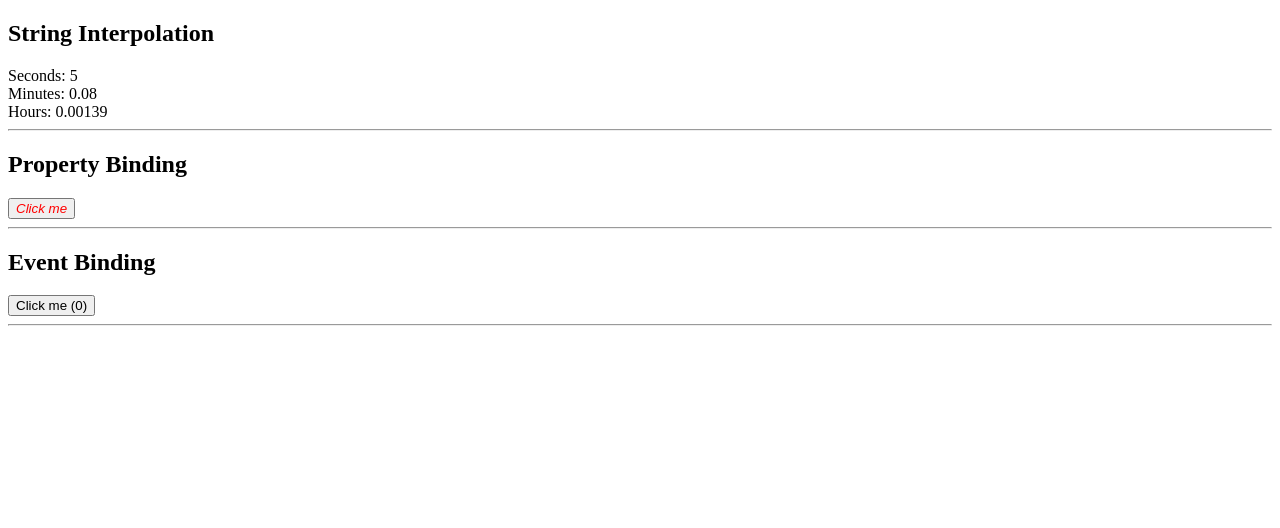
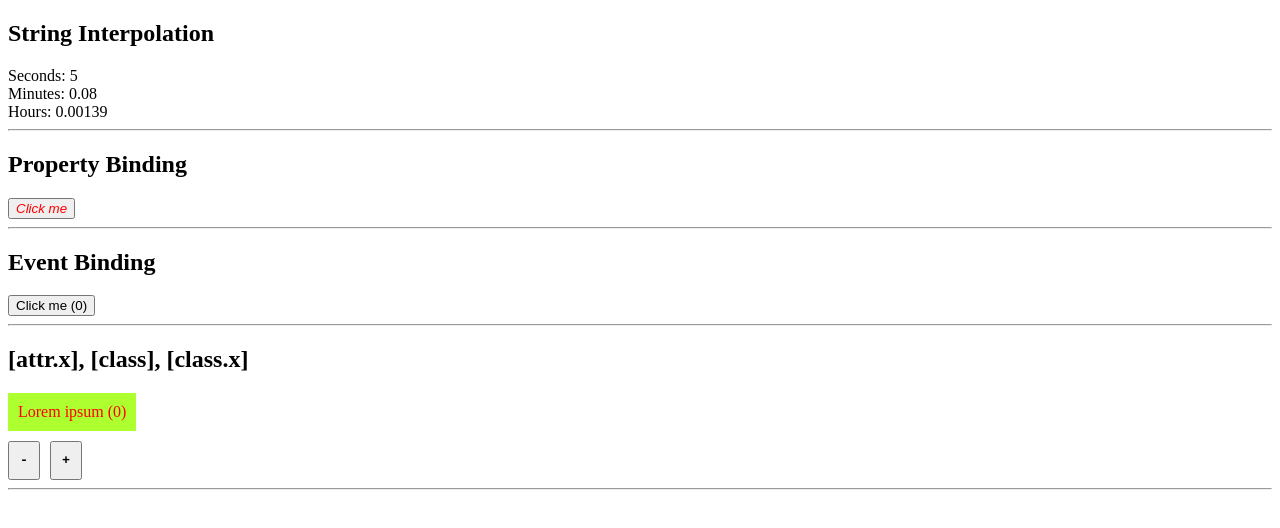
Before and after one commit to dimanmup/ng12-demos, an Angular app: page / in a window 1280 px wide. Shown: the top 528 px of the page. Built offline with nearby package versions, Linux system fonts and the light colour scheme.

Commit message:
0.0.4.0 Attr, Class

```diff
--- a/src/app/app.component.html
+++ b/src/app/app.component.html
@@ -7,3 +7,6 @@
 <h2>Event Binding</h2>
 <app-event-binding></app-event-binding>
 <hr>
+<h2>[attr.x], [class], [class.x]</h2>
+<app-attr-class></app-attr-class>
+<hr>
--- a/src/app/app.module.ts
+++ b/src/app/app.module.ts
@@ -6,13 +6,15 @@ import { AppComponent } from './app.component';
 import { StringInterpolationComponent } from './string-interpolation/string-interpolation.component';
 import { PropertyBindingComponent } from './property-binding/property-binding.component';
 import { EventBindingComponent } from './event-binding/event-binding.component';
+import { AttrClassComponent } from './attr-class/attr-class.component';
 
 @NgModule({
   declarations: [
     AppComponent,
     StringInterpolationComponent,
     PropertyBindingComponent,
-    EventBindingComponent
+    EventBindingComponent,
+    AttrClassComponent
   ],
   imports: [
     BrowserModule,
--- /dev/null
+++ b/src/app/attr-class/attr-class.component.css
@@ -0,0 +1,33 @@
+#info {
+    display: inline-block;
+    padding: 10px;
+    margin-bottom: 10px;
+}
+.bg-yellow {
+    background-color: greenyellow;
+}
+.red {
+    color: red;
+}
+.blue {
+    color: blue;
+}
+[more-than-5=true] {
+    padding: 10px;
+    background-color: yellow;
+    font-size: 1.1em;
+    font-weight: bold;
+}
+[more-than-5=true][more-than-10=true] {
+    background-color: orange;
+    font-size: 1.3em;
+}
+button {
+    display: inline-block;
+    padding: 10px;
+    font-family: 'Courier New', Courier, monospace;
+    font-weight: bold;
+}
+button:first-child {
+    margin-right: 10px;
+}
--- /dev/null
+++ b/src/app/attr-class/attr-class.component.html
@@ -0,0 +1,14 @@
+<div id="info"
+
+    [class]="'bg-yellow'"
+    [class.red]="count % 2 === 0"
+    [class.blue]="count % 2 !== 0"
+
+    [attr.more-than-5]="count > 5"
+    [attr.more-than-10]="count > 10"
+
+    >Lorem ipsum ({{count}})</div>
+<div>
+    <button (click)="inc(-1)">-</button>
+    <button (click)="inc(1)">+</button>
+</div>
--- /dev/null
+++ b/src/app/attr-class/attr-class.component.ts
@@ -0,0 +1,21 @@
+import { Component, OnInit } from '@angular/core';
+
+@Component({
+  selector: 'app-attr-class',
+  templateUrl: './attr-class.component.html',
+  styleUrls: ['./attr-class.component.css']
+})
+export class AttrClassComponent implements OnInit {
+
+  count = 0;
+
+  constructor() { }
+
+  ngOnInit(): void {
+  }
+
+  inc(i: number): void {
+    this.count += i;
+  }
+
+}
```
Also changed, not shown: 1 other file (tests, documents, lock files or other folders).
